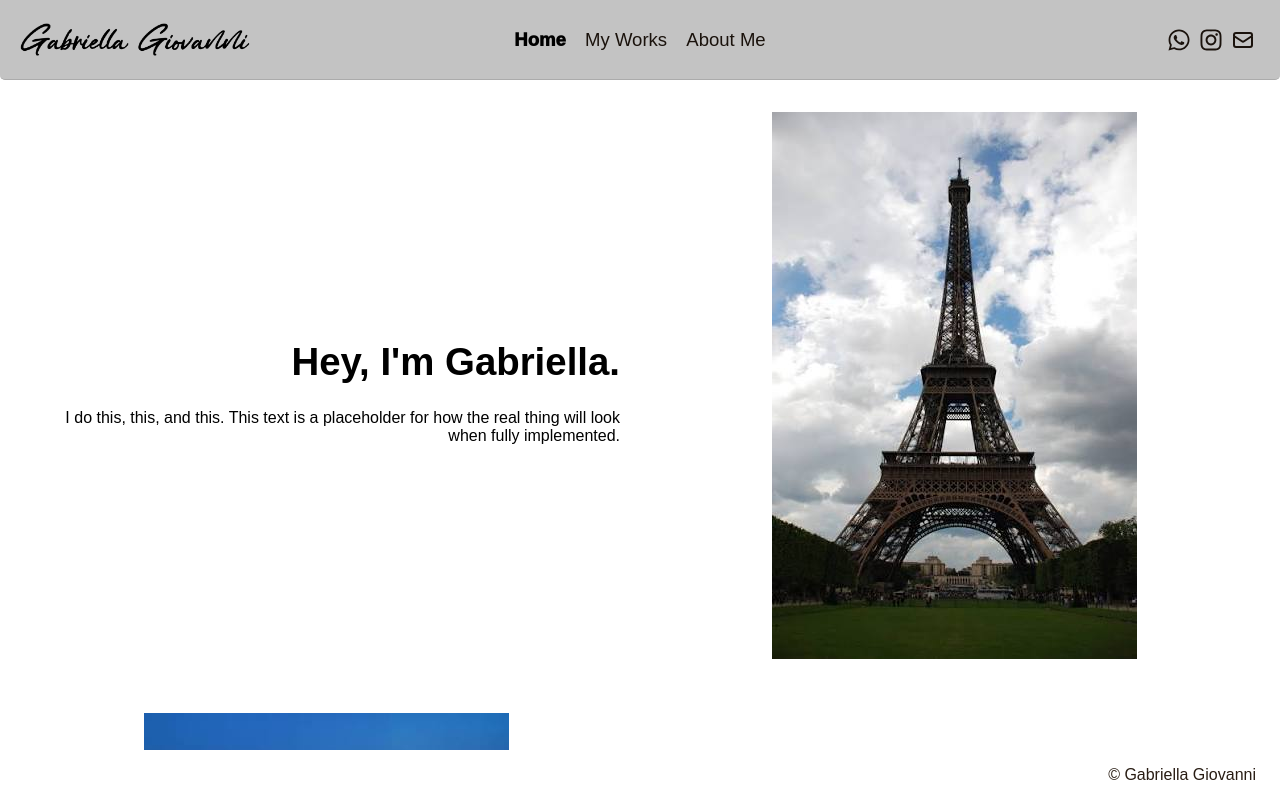
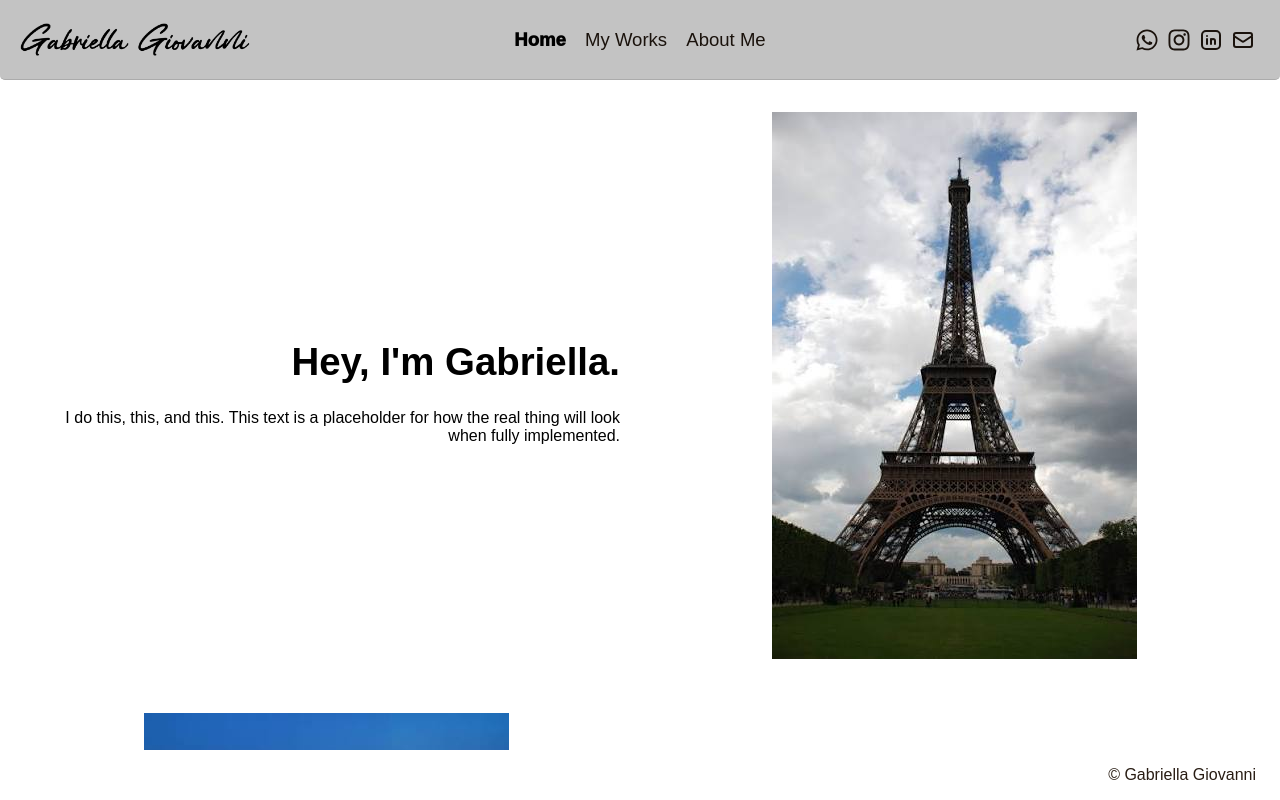
Before and after one commit to joshua-arnett/Client-Portfolio-Website, a React (Vite) app in the folder React App/: page /home in a window 1280 px wide. Built offline with nearby package versions, Linux system fonts and the light colour scheme.

Commit message:
Updated social media icons links.

```diff
--- a/React App/src/components/TopBar.jsx
+++ b/React App/src/components/TopBar.jsx
@@ -3,6 +3,7 @@ import logo from '../assets/logo.png';
 import '../styles.css';
 import { FaBars, FaInstagram, FaWhatsapp } from 'react-icons/fa';
 import { HiOutlineMail } from 'react-icons/hi';
+import { TbBrandLinkedin } from "react-icons/tb";
 import Navigation from './Navigation';
 import Menu from './Menu';
 
@@ -37,15 +38,18 @@ export default function Topbar() {
         <Navigation />
 
         <div className="social-container">
-          <a href="https://www.whatsapp.com/" className="social whatsapp" target="_blank" rel="noreferrer">
+          <a href="https://wa.me/6287731777090" className="social whatsapp" target="_blank" rel="noreferrer">
             <FaWhatsapp />
           </a>
-          <a href="https://www.instagram.com/" className="social instagram" target="_blank" rel="noreferrer">
+          <a href="https://www.instagram.com/gabriellagiovanni/" className="social instagram" target="_blank" rel="noreferrer">
             <FaInstagram />
           </a>
-          <a href="https://www.gmail.com/" className="social email" target="_blank" rel="noreferrer">
+          <a href="https://www.linkedin.com/in/gabriella-giovanni-b511791b7/" className="social linkedin" target="_blank" rel="noreferrer">
+            <TbBrandLinkedin />
+          </a>
+          <a href="mailto:by.gabriellagiovanni@gmail.com" className="social email" target="_blank" rel="noreferrer">
             <HiOutlineMail />
-            </a>
+          </a>
         </div>
       </div>
 
```
